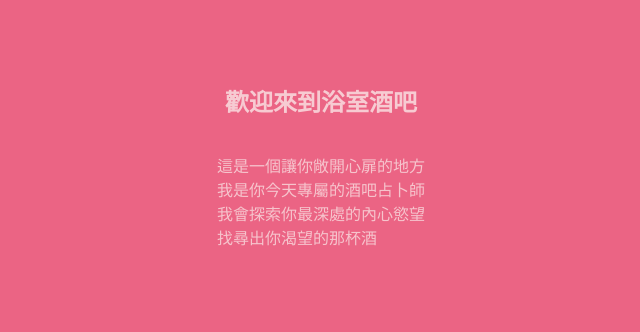
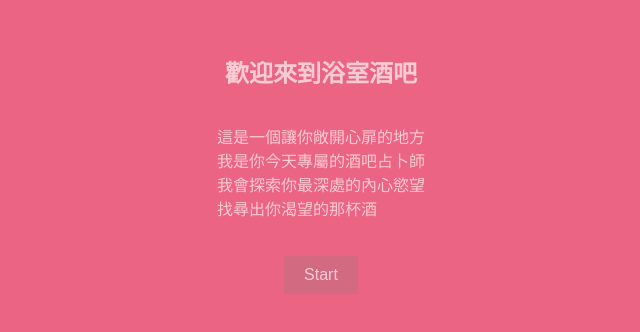
Before and after one commit to ChrisXiaoShu/chatMenu, a plain HTML site: page index.html in a window 1280 px wide. Shown: the part 236-568 px from the top of the page, without its empty margins (319-959 px from the left). Drawn offline with Linux system fonts and the light colour scheme.

Commit message:
feat(start-button): add start button to start chat

```diff
--- a/index.html
+++ b/index.html
@@ -18,6 +18,7 @@
             我會探索你最深處的內心慾望<br>
             找尋出你渴望的那杯酒
         </p>
+        <button id="start-btn" class="hidden">Start</button>
     </div>
 
     <script src="script.js"></script> <!-- Add your custom JavaScript file here -->
--- a/script.js
+++ b/script.js
@@ -3,6 +3,7 @@ document.addEventListener("DOMContentLoaded", function() {
         var diamondContainer = document.getElementById("diamond-container");
         var contentHeading = document.getElementById("content-heading");
         var contentText = document.getElementById("content-text");
+        var startBtn = document.getElementById("start-btn");
 
         diamondContainer.style.animation = "none";
         diamondContainer.offsetHeight; // Force reflow to reset animation
@@ -11,7 +12,12 @@ document.addEventListener("DOMContentLoaded", function() {
         diamondContainer.classList.add("hidden");
         contentHeading.classList.remove("hidden");
         contentText.classList.remove("hidden");
-        contentHeading.style.animation = "fadeIn 3s ease-in-out";
-        contentText.style.animation = "fadeIn 5s ease-in-out";
+        contentHeading.style.animation = "fadeIn 1s ease-in-out";
+        contentText.style.animation = "fadeIn 1s ease-in-out";
+
+        setTimeout(function() {
+            startBtn.classList.remove("hidden");
+            startBtn.style.animation = "fadeIn 1s ease-in-out";
+        }, 1000); // Delay the display of the start button by 1 second
     }, 1000);
 });
--- a/styles.css
+++ b/styles.css
@@ -47,7 +47,17 @@ body {
     color: #f7cbd2; /* Updated text color */
 }
 
-/* Hide the content initially */
+/* Style the start button */
+#start-btn {
+    padding: 10px 20px;
+    font-size: 16px;
+    background-color: #d26a82;
+    color: #f7cbd2;
+    border: none;
+    margin-top: 20px;
+}
+
+/* Hide elements initially */
 .hidden {
     display: none;
 }
```
